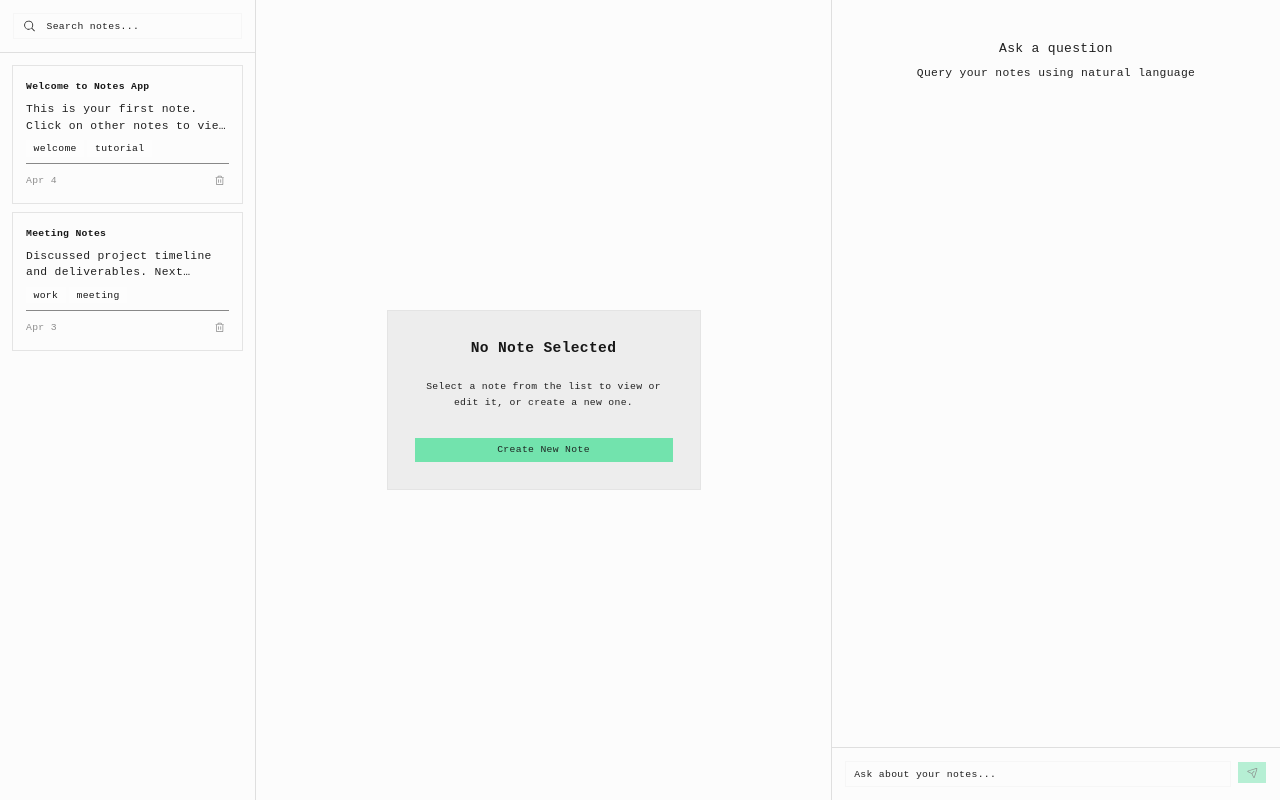
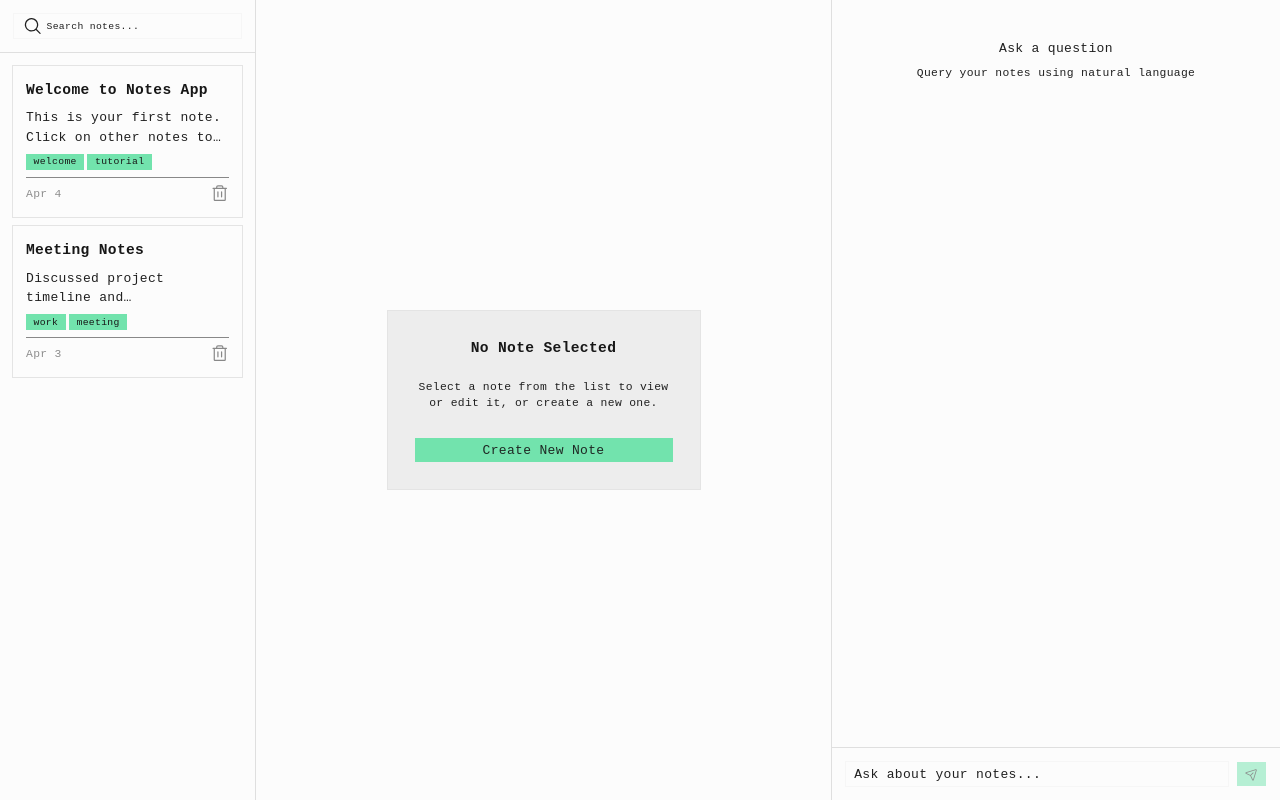
Before and after one commit to Yashyas/rag-notes, a Next.js app: page / in a window 1280 px wide. Built offline with nearby package versions, Linux system fonts and the light colour scheme.

Commit message:
text and icon sizes fixed

```diff
--- a/components/ChatInterface.tsx
+++ b/components/ChatInterface.tsx
@@ -54,7 +54,7 @@ export function ChatInterface() {
   return (
     <div className="flex flex-col h-full bg-background">
       {/* Messages */}
-      <ScrollArea className="flex-1 p-4">
+      <ScrollArea className="flex-1 p-4 overflow-y-auto">
         <div className="space-y-4">
           {chatMessages.length === 0 ? (
             <div className="flex items-center justify-center h-full text-center text-muted-foreground py-8">
@@ -80,7 +80,7 @@ export function ChatInterface() {
                       : 'bg-accent text-foreground'
                   }`}
                 >
-                  <p className="text-sm">{message.content}</p>
+                  <p className="text-base">{message.content}</p>
                   <span className="text-xs opacity-60 mt-1 block">
                     {message.timestamp.toLocaleTimeString('en-US', {
                       hour: '2-digit',
@@ -106,7 +106,7 @@ export function ChatInterface() {
       </ScrollArea>
 
       {/* Input */}
-      <div className="p-4 border-t">
+      <div className="p-4 border-t safe-area-bottom shrink-0">
         <div className="flex gap-2">
           <Input
             value={messageInput}
@@ -114,15 +114,15 @@ export function ChatInterface() {
             onKeyPress={handleKeyPress}
             placeholder="Ask about your notes..."
             disabled={isLoading}
-            className="text-sm"
+            className="!text-base"
           />
           <Button
             onClick={handleSendMessage}
             disabled={!messageInput.trim() || isLoading}
-            size="sm"
+            size="default"
             className="gap-2"
           >
-            <PaperPlaneTiltIcon className="w-4 h-4" />
+            <PaperPlaneTiltIcon className="w-6 h-6" />
           </Button>
         </div>
       </div>
--- a/components/DeleteNoteDialog.tsx
+++ b/components/DeleteNoteDialog.tsx
@@ -28,14 +28,14 @@ export function DeleteNoteDialog() {
     <AlertDialog open={deleteDialogOpen} onOpenChange={closeDeleteDialog}>
       <AlertDialogContent>
         <AlertDialogHeader>
-          <AlertDialogTitle>Delete Note</AlertDialogTitle>
-          <AlertDialogDescription>
+          <AlertDialogTitle className='text-lg'>Delete Note</AlertDialogTitle>
+          <AlertDialogDescription className='text-base'>
             Are you sure you want to delete this note? This action cannot be undone.
           </AlertDialogDescription>
         </AlertDialogHeader>
         <div className="flex justify-end gap-3">
-          <AlertDialogCancel>Cancel</AlertDialogCancel>
-          <AlertDialogAction onClick={handleDelete} className="bg-destructive text-destructive-foreground hover:bg-destructive/90">
+          <AlertDialogCancel className='!text-base'>Cancel</AlertDialogCancel>
+          <AlertDialogAction onClick={handleDelete} className="bg-destructive text-destructive-foreground hover:bg-destructive/90 !text-base">
             Delete
           </AlertDialogAction>
         </div>
--- a/components/NoteEditor.tsx
+++ b/components/NoteEditor.tsx
@@ -95,19 +95,19 @@ export function NoteEditor() {
               value={title}
               onChange={(e) => setTitle(e.target.value)}
               placeholder="Note title..."
-              className="text-2xl font-bold h-auto py-2 px-0 border-0 focus-visible:ring-0 placeholder:text-muted-foreground"
+              className="!text-lg font-bold h-auto py-2 px-0 border-0 focus-visible:ring-0 placeholder:text-muted-foreground"
             />
           </div>
 
           {/* Tags section */}
-          <div className="p-4 border-b space-y-3">
+          <div className="p-4 border-b space-y-3 ">
             <div className="flex flex-wrap gap-2">
               {tags.map((tag) => (
-                <Badge key={tag} variant="secondary" className="gap-1">
+                <Badge key={tag} variant="secondary" className="gap-1 bg-primary text-sm">
                   {tag}
                   <button
                     onClick={() => handleRemoveTag(tag)}
-                    className="hover:text-destructive"
+                    className="hover:text-destructive "
                   >
                     <XIcon className="w-3 h-3" />
                   </button>
@@ -121,10 +121,10 @@ export function NoteEditor() {
                 onChange={(e) => setTagInput(e.target.value)}
                 onKeyPress={(e) => e.key === 'Enter' && handleAddTag()}
                 placeholder="Add tag and press Enter..."
-                className="text-sm"
+                className="!text-base"
               />
               <Button
-                size="sm"
+                size="default"
                 variant="outline"
                 onClick={handleAddTag}
                 className="gap-1"
@@ -139,7 +139,7 @@ export function NoteEditor() {
             value={content}
             onChange={(e) => setContent(e.target.value)}
             placeholder="Start typing your note..."
-            className="flex-1 border-0 focus-visible:ring-0 resize-none"
+            className="flex-1 border-0 focus-visible:ring-0 resize-none !text-base"
           />
 
           {/* Save button footer */}
@@ -147,7 +147,7 @@ export function NoteEditor() {
             <Button
               onClick={handleSave}
               disabled={!isDirty}
-              className="gap-2"
+              className="gap-2 text-lg"
             >
               Save
             </Button>
@@ -156,11 +156,12 @@ export function NoteEditor() {
       ) : (
         <div className="flex flex-col items-center justify-center h-full text-center p-4">
           <Card className="p-8 max-w-sm bg-accent">
-            <h3 className="text-lg font-semibold mb-2">No Note Selected</h3>
-            <p className="text-muted-foreground mb-4">
+            <h3 className="text-lg font-bold mb-2">No Note Selected</h3>
+            <p className="text-muted-foreground mb-4 text-sm">
               Select a note from the list to view or edit it, or create a new one.
             </p>
             <Button
+              className='text-base'
               onClick={() => {
                 const newNote: Note = {
                   id: Date.now().toString(),
--- a/components/NotesAppLayout.tsx
+++ b/components/NotesAppLayout.tsx
@@ -26,7 +26,7 @@ export function NotesAppLayout() {
   return (
     <>
       {/* Desktop Layout */}
-      <div className="hidden lg:flex h-screen gap-0 bg-background">
+      <div className="hidden lg:flex h-screen gap-0 bg-background ">
         {/* TaskList - 20vw */}
         <div className="w-[20vw] border-r flex flex-col">
           <TaskList />
@@ -44,40 +44,40 @@ export function NotesAppLayout() {
       </div>
 
       {/* Mobile Layout */}
-      <div className="lg:hidden flex flex-col h-screen bg-background">
+      <div className="lg:hidden flex flex-col h-dvh bg-background ">
         {/* Content Area */}
-        <div className="flex-1 overflow-hidden">
+        <div className="flex-1 overflow-y-auto " >
           {renderMobileContent()}
         </div>
 
         {/* Bottom Tab Navigation */}
-        <div className="border-t bg-background p-2 flex gap-1 justify-around">
+        <div className="safe-area-bottom border-t bg-background p-2 flex gap-1 justify-around  shrink-0">
           <Button
             variant={activeMobileTab === 'tasks' ? 'default' : 'ghost'}
-            size="sm"
+            size="lg"
             onClick={() => setActiveMobileTab('tasks')}
             className="flex-1 gap-2"
           >
-            <ListChecksIcon className="w-4 h-4" />
-            <span className="hidden sm:inline">Tasks</span>
+            <ListChecksIcon className="w-8 h-8" />
+            <span className="hidden sm:inline text-base">Tasks</span>
           </Button>
           <Button
             variant={activeMobileTab === 'notes' ? 'default' : 'ghost'}
-            size="sm"
+            size="lg"
             onClick={() => setActiveMobileTab('notes')}
             className="flex-1 gap-2"
           >
-            <FileTextIcon className="w-4 h-4" />
-            <span className="hidden sm:inline">Notes</span>
+            <FileTextIcon className="w-8 h-8" />
+            <span className="hidden sm:inline text-base">Notes</span>
           </Button>
           <Button
             variant={activeMobileTab === 'chat' ? 'default' : 'ghost'}
-            size="sm"
+            size="lg"
             onClick={() => setActiveMobileTab('chat')}
             className="flex-1 gap-2"
           >
-            <ChatCircleIcon className="w-4 h-4" />
-            <span className="hidden sm:inline">Chat</span>
+            <ChatCircleIcon className="w-8 h-8" />
+            <span className="hidden sm:inline text-base">Chat</span>
           </Button>
         </div>
       </div>
--- a/components/TaskList.tsx
+++ b/components/TaskList.tsx
@@ -33,12 +33,12 @@ export function TaskList() {
       {/* Search Header */}
       <div className="p-4 border-b">
         <div className="relative">
-          <MagnifyingGlassIcon className="absolute left-3 top-1/2 transform -translate-y-1/2 w-4 h-4 text-muted-foreground" />
+          <MagnifyingGlassIcon className="absolute left-3 top-1/2 transform -translate-y-1/2 w-6 h-6 text-muted-foreground" />
           <Input
             placeholder="Search notes..."
             value={searchQuery}
             onChange={(e) => setSearchQuery(e.target.value)}
-            className="pl-10"
+            className="pl-10 "
           />
         </div>
       </div>
@@ -64,7 +64,7 @@ export function TaskList() {
                 <div className="space-y-2">
                   {/* Title */}
                   <h3
-                    className={`font-semibold truncate ${
+                    className={`font-semibold truncate text-lg ${
                       selectedNoteId === note.id
                         ? 'text-primary-foreground'
                         : 'text-foreground'
@@ -75,7 +75,7 @@ export function TaskList() {
 
                   {/* Content Preview */}
                   <p
-                    className={`text-sm line-clamp-2 ${
+                    className={`text-base line-clamp-2 ${
                       selectedNoteId === note.id
                         ? 'text-primary-foreground/80'
                         : 'text-muted-foreground'
@@ -91,7 +91,7 @@ export function TaskList() {
                         <Badge
                           key={tag}
                           variant={selectedNoteId === note.id ? 'default' : 'secondary'}
-                          className="text-xs"
+                          className="text-xs bg-primary"
                         >
                           {tag}
                         </Badge>
@@ -105,9 +105,9 @@ export function TaskList() {
                   )}
 
                   {/* Footer: Date and Delete */}
-                  <div className="flex items-center justify-between pt-2 border-t border-current opacity-50">
+                  <div className="flex items-center justify-between pt-2 border-t border-current opacity-50 ">
                     <span
-                      className={`text-xs ${
+                      className={`text-sm ${
                         selectedNoteId === note.id
                           ? 'text-primary-foreground'
                           : 'text-muted-foreground'
@@ -118,17 +118,12 @@ export function TaskList() {
                         day: 'numeric',
                       })}
                     </span>
-                    <Button
-                      size="sm"
-                      variant="ghost"
-                      className="h-6 w-6 p-0"
-                      onClick={(e) => {
+
+                      <TrashIcon className="w-6 h-6 transform-all hover:text-destructive hover:rotate-12"   onClick={(e) => {
                         e.stopPropagation();
                         openDeleteDialog(note.id);
-                      }}
-                    >
-                      <TrashIcon className="w-4 h-4" />
-                    </Button>
+                      }}/>
+
                   </div>
                 </div>
               </Card>
```
